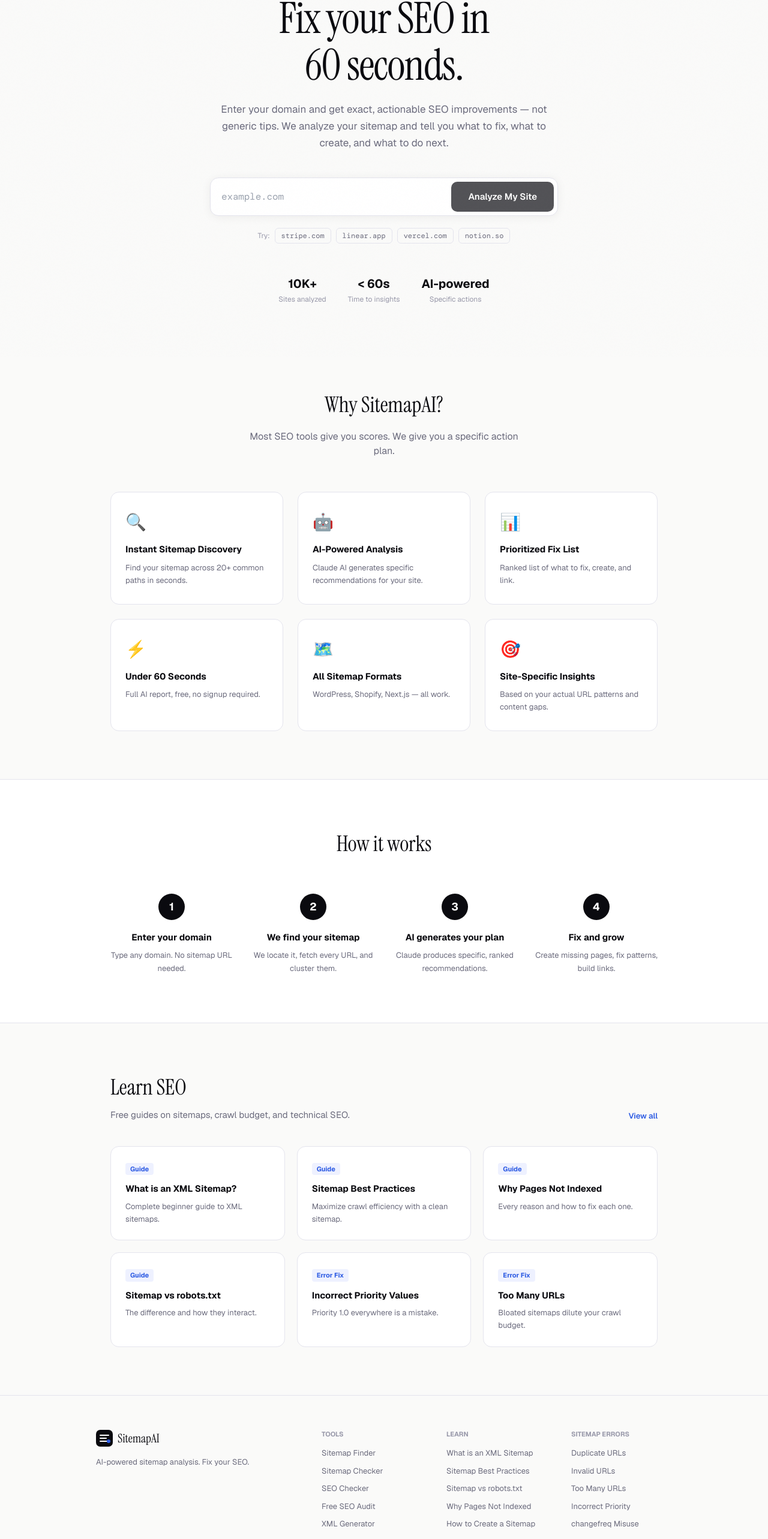
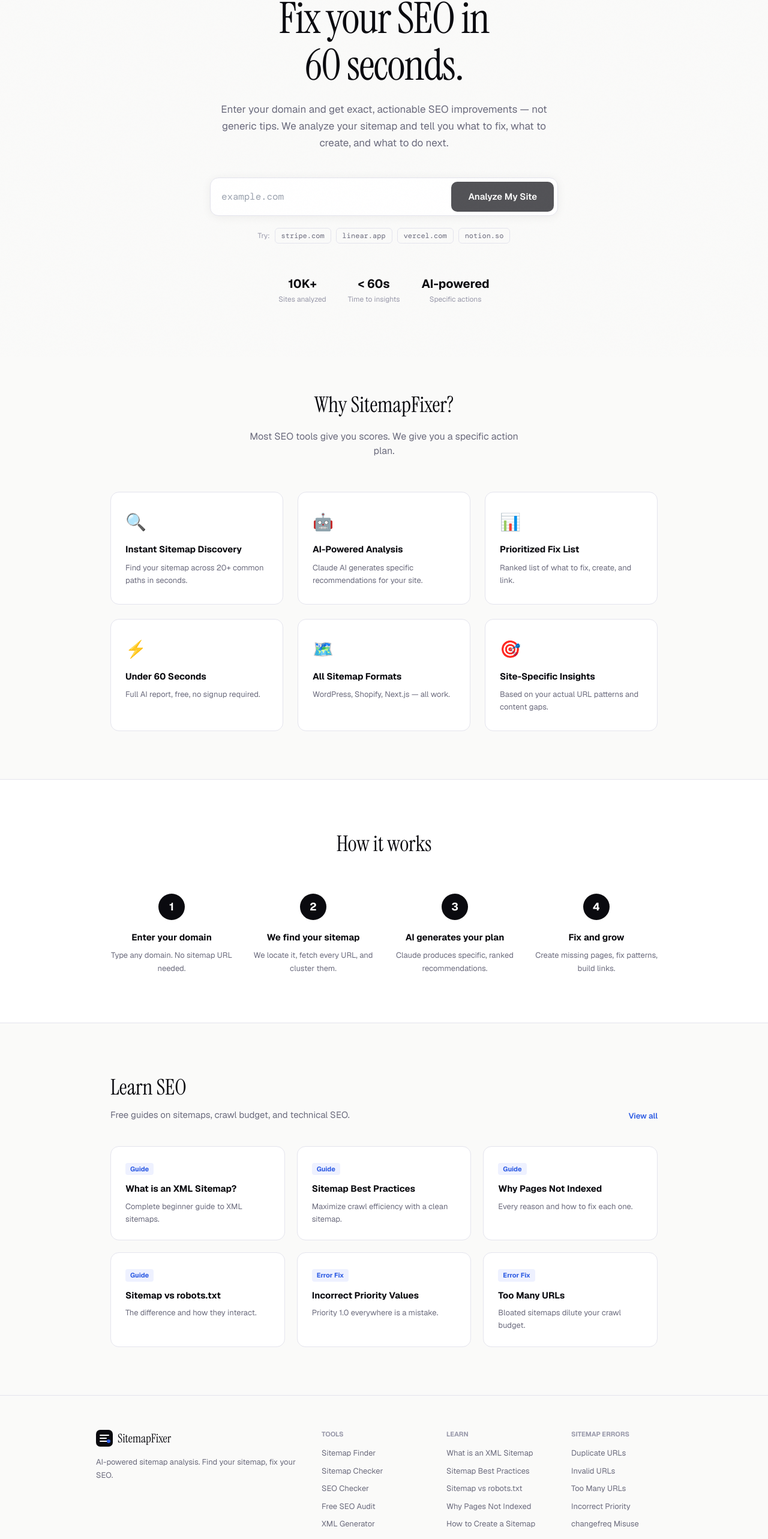
Before and after one commit to Watermelon-Coctail-Bar/sitemap-fixer, a Next.js app: page / in a window 1280 px wide. Shown: the part 205-2771 px from the top of the page at 60% size. Built offline with nearby package versions, Linux system fonts and the light colour scheme.

Commit message:
Rename SitemapAI to SitemapFixer in footer and header

```diff
--- a/src/app/page.tsx
+++ b/src/app/page.tsx
@@ -4,29 +4,20 @@ import { Hero } from '@/components/Hero';
 import { Loading } from '@/components/Loading';
 import { Results } from '@/components/Results';
 type AppState = 'idle' | 'loading' | 'results' | 'error';
-function Logo() { return (<a href="/" style={{ display:'flex',alignItems:'center',gap:8,textDecoration:'none' }}><svg width="28" height="28" viewBox="0 0 28 28" fill="none"><rect width="28" height="28" rx="7" fill="#0a0a0f"/><path d="M7 9h14M7 14h10M7 19h12" stroke="white" strokeWidth="2" strokeLinecap="round"/><circle cx="21" cy="19" r="3" fill="#2d5be3"/></svg><span style={{ fontFamily:"'Instrument Serif',serif",fontSize:20,color:'var(--ink)' }}>SitemapAI</span></a>); }
+function Logo() { return (<a href="/" style={{ display:'flex',alignItems:'center',gap:8,textDecoration:'none' }}><svg width="28" height="28" viewBox="0 0 28 28" fill="none"><rect width="28" height="28" rx="7" fill="#0a0a0f"/><path d="M7 9h14M7 14h10M7 19h12" stroke="white" strokeWidth="2" strokeLinecap="round"/><circle cx="21" cy="19" r="3" fill="#2d5be3"/></svg><span style={{ fontFamily:"'Instrument Serif',serif",fontSize:20,color:'var(--ink)' }}>SitemapFixer</span></a>); }
 function Navbar() { return (<nav style={{ borderBottom:'1px solid var(--border)',background:'rgba(250,250,249,0.85)',backdropFilter:'blur(12px)',position:'sticky',top:0,zIndex:100 }}><div style={{ maxWidth:960,margin:'0 auto',padding:'14px 24px',display:'flex',alignItems:'center',justifyContent:'space-between' }}><Logo /><div style={{ display:'flex',gap:24 }}><a href="/sitemap-finder" style={{ fontSize:13,color:'var(--muted)',textDecoration:'none' }}>Sitemap Finder</a><a href="/sitemap-checker" style={{ fontSize:13,color:'var(--muted)',textDecoration:'none' }}>Sitemap Checker</a><a href="/website-seo-checker" style={{ fontSize:13,color:'var(--muted)',textDecoration:'none' }}>SEO Checker</a><a href="/free-seo-audit" style={{ fontSize:13,color:'var(--muted)',textDecoration:'none' }}>Free Audit</a><a href="/xml-sitemap-generator" style={{ fontSize:13,color:'var(--muted)',textDecoration:'none' }}>XML Generator</a></div></div></nav>); }
 function Footer() {
   return (
     <footer style={{ borderTop:'1px solid var(--border)',background:'var(--paper)',padding:'56px 24px 40px' }}>
       <div style={{ maxWidth:960,margin:'0 auto' }}>
         <div style={{ display:'grid',gridTemplateColumns:'2fr 1fr 1fr 1fr',gap:40,marginBottom:48 }}>
-          <div><Logo /><p style={{ fontSize:13,color:'var(--muted)',lineHeight:1.7,marginTop:14 }}>AI-powered sitemap analysis. Fix your SEO.</p></div>
-          <div>
-            <div style={{ fontSize:11,fontWeight:700,color:'var(--muted-2)',textTransform:'uppercase',marginBottom:14 }}>Tools</div>
-            {[['Sitemap Finder','/sitemap-finder'],['Sitemap Checker','/sitemap-checker'],['SEO Checker','/website-seo-checker'],['Free SEO Audit','/free-seo-audit'],['XML Generator','/xml-sitemap-generator']].map(([l,h])=>(<a key={h} href={h} style={{ display:'block',fontSize:13,color:'var(--muted)',textDecoration:'none',marginBottom:10 }}>{l}</a>))}
-          </div>
-          <div>
-            <div style={{ fontSize:11,fontWeight:700,color:'var(--muted-2)',textTransform:'uppercase',marginBottom:14 }}>Learn</div>
-            {[['What is an XML Sitemap','/learn/what-is-an-xml-sitemap'],['Sitemap Best Practices','/learn/sitemap-best-practices'],['Sitemap vs robots.txt','/learn/sitemap-vs-robots-txt'],['Why Pages Not Indexed','/learn/why-pages-not-indexed'],['How to Create a Sitemap','/learn/how-to-create-a-sitemap']].map(([l,h])=>(<a key={h} href={h} style={{ display:'block',fontSize:13,color:'var(--muted)',textDecoration:'none',marginBottom:10 }}>{l}</a>))}
-          </div>
-          <div>
-            <div style={{ fontSize:11,fontWeight:700,color:'var(--muted-2)',textTransform:'uppercase',marginBottom:14 }}>Sitemap Errors</div>
-            {[['Duplicate URLs','/sitemap-errors/duplicate-urls'],['Invalid URLs','/sitemap-errors/invalid-urls'],['Too Many URLs','/sitemap-errors/too-many-urls'],['Incorrect Priority','/sitemap-errors/incorrect-priority'],['changefreq Misuse','/sitemap-errors/changefreq-misuse']].map(([l,h])=>(<a key={h} href={h} style={{ display:'block',fontSize:13,color:'var(--muted)',textDecoration:'none',marginBottom:10 }}>{l}</a>))}
-          </div>
+          <div><Logo /><p style={{ fontSize:13,color:'var(--muted)',lineHeight:1.7,marginTop:14 }}>AI-powered sitemap analysis. Find your sitemap, fix your SEO.</p></div>
+          <div><div style={{ fontSize:11,fontWeight:700,color:'var(--muted-2)',textTransform:'uppercase',marginBottom:14 }}>Tools</div>{[['Sitemap Finder','/sitemap-finder'],['Sitemap Checker','/sitemap-checker'],['SEO Checker','/website-seo-checker'],['Free SEO Audit','/free-seo-audit'],['XML Generator','/xml-sitemap-generator']].map(([l,h])=>(<a key={h} href={h} style={{ display:'block',fontSize:13,color:'var(--muted)',textDecoration:'none',marginBottom:10 }}>{l}</a>))}</div>
+          <div><div style={{ fontSize:11,fontWeight:700,color:'var(--muted-2)',textTransform:'uppercase',marginBottom:14 }}>Learn</div>{[['What is an XML Sitemap','/learn/what-is-an-xml-sitemap'],['Sitemap Best Practices','/learn/sitemap-best-practices'],['Sitemap vs robots.txt','/learn/sitemap-vs-robots-txt'],['Why Pages Not Indexed','/learn/why-pages-not-indexed'],['How to Create a Sitemap','/learn/how-to-create-a-sitemap']].map(([l,h])=>(<a key={h} href={h} style={{ display:'block',fontSize:13,color:'var(--muted)',textDecoration:'none',marginBottom:10 }}>{l}</a>))}</div>
+          <div><div style={{ fontSize:11,fontWeight:700,color:'var(--muted-2)',textTransform:'uppercase',marginBottom:14 }}>Sitemap Errors</div>{[['Duplicate URLs','/sitemap-errors/duplicate-urls'],['Invalid URLs','/sitemap-errors/invalid-urls'],['Too Many URLs','/sitemap-errors/too-many-urls'],['Incorrect Priority','/sitemap-errors/incorrect-priority'],['changefreq Misuse','/sitemap-errors/changefreq-misuse']].map(([l,h])=>(<a key={h} href={h} style={{ display:'block',fontSize:13,color:'var(--muted)',textDecoration:'none',marginBottom:10 }}>{l}</a>))}</div>
         </div>
         <div style={{ borderTop:'1px solid var(--border)',paddingTop:24,display:'flex',justifyContent:'space-between' }}>
-          <p style={{ fontSize:12,color:'var(--muted-2)' }}>2025 SitemapAI</p>
+          <p style={{ fontSize:12,color:'var(--muted-2)' }}>2025 SitemapFixer - Built for SEOs who want answers, not reports</p>
           <a href="/sitemap.xml" style={{ fontSize:12,color:'var(--muted-2)',textDecoration:'none' }}>Sitemap</a>
         </div>
       </div>
@@ -45,7 +36,7 @@ function Features() {
   return (
     <section style={{ maxWidth:960,margin:'0 auto',padding:'80px 24px' }}>
       <div style={{ textAlign:'center',marginBottom:56 }}>
-        <h2 style={{ fontFamily:"'Instrument Serif',serif",fontSize:36,color:'var(--ink)',marginBottom:14 }}>Why SitemapAI?</h2>
+        <h2 style={{ fontFamily:"'Instrument Serif',serif",fontSize:36,color:'var(--ink)',marginBottom:14 }}>Why SitemapFixer?</h2>
         <p style={{ fontSize:16,color:'var(--muted)',maxWidth:480,margin:'0 auto' }}>Most SEO tools give you scores. We give you a specific action plan.</p>
       </div>
       <div style={{ display:'grid',gridTemplateColumns:'repeat(3,1fr)',gap:24 }}>
```
